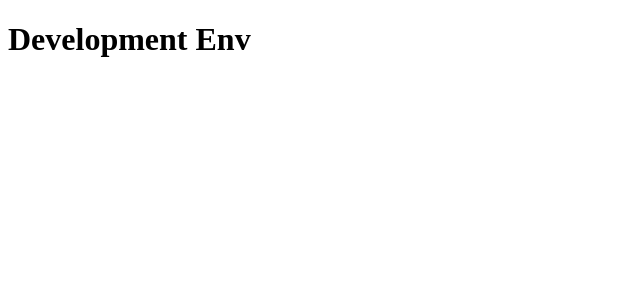
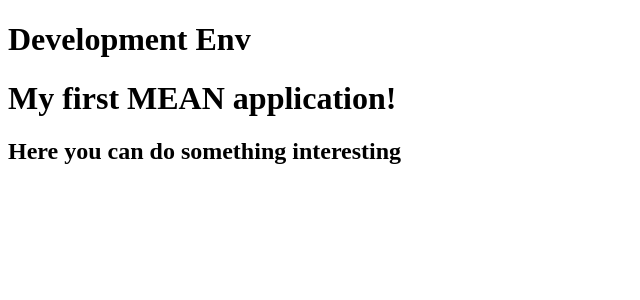
Before and after one commit to zhongw117/mean-project, an Angular app: page / in a window 1280 px wide. Shown: the top 300 px of the page, without its empty margins (0-640 px from the left). Built offline with nearby package versions, Linux system fonts and the light colour scheme.

Commit message:
add new components

```diff
--- a/src/app/app.component.html
+++ b/src/app/app.component.html
@@ -1 +1,2 @@
 <h1>Development Env</h1>
+<app-post-component></app-post-component>
--- a/src/app/app.module.ts
+++ b/src/app/app.module.ts
@@ -3,10 +3,11 @@
 
 import { AppRoutingModule } from './app-routing.module';
 import { AppComponent } from './app.component';
-
+import { PostCreateComponent }  from './posts/post/post-create.component';
 @NgModule({
   declarations: [
-    AppComponent
+    AppComponent,
+    PostCreateComponent
   ],
   imports: [
     BrowserModule,
--- a/src/app/posts/post/post-create.component.html
+++ b/src/app/posts/post/post-create.component.html
@@ -1 +1,2 @@
 <h1>My first MEAN application!</h1>
+<h2>Here you can do something interesting</h2>
```
